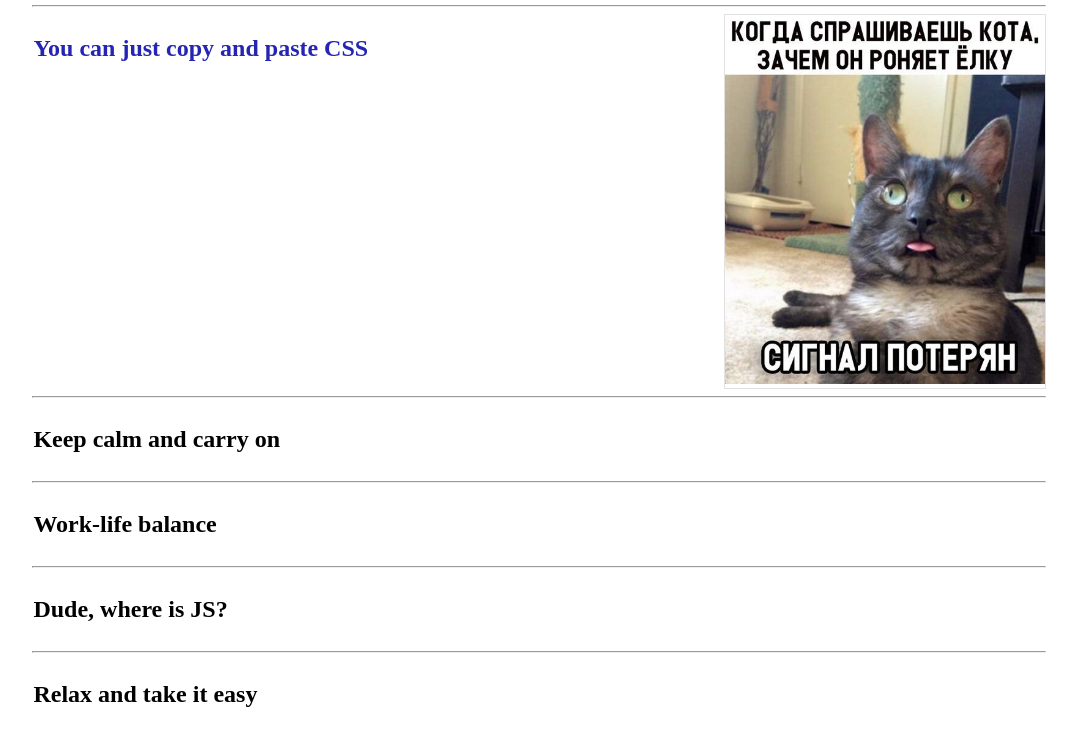
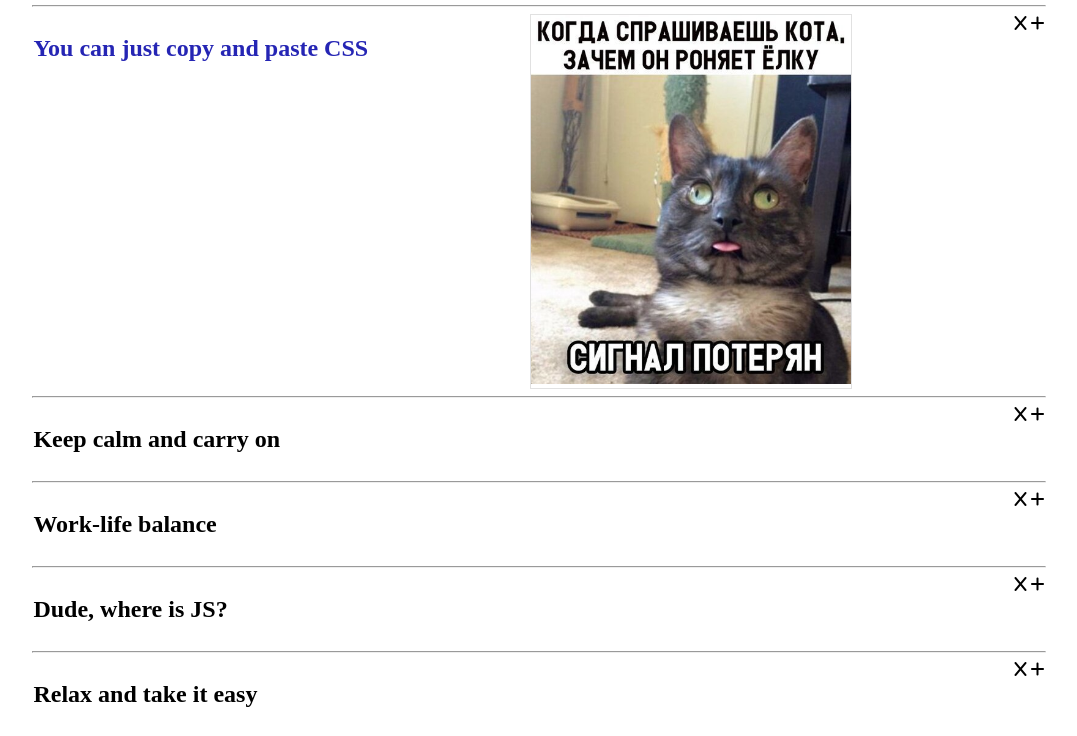
Before and after one commit to PavelTsikhanau/cssBayan, a plain HTML site: page cssBayan/index.html in a window 1280 px wide. Shown: the part 91-827 px from the top of the page, without its empty margins (101-1178 px from the left). Drawn offline with Linux system fonts and the light colour scheme.

Commit message:
feat: change the main layout

```diff
--- a/cssBayan/index.html
+++ b/cssBayan/index.html
@@ -25,10 +25,10 @@
             <article>
                 <img src="./images/memas_1.jpg" alt="memas one">
             </article>
-            <!-- <div class="icons">
+            <div class="icons">
                 <i class="fa-solid fa-x"></i>
                 <i class="fa-solid fa-plus"></i>
-            </div> -->
+            </div>
         </div>
         <hr>
         <div class="accordion">
@@ -37,6 +37,10 @@
             <article>
                 <img src="./images/memas_2.jpg" alt="memas two">
             </article>
+            <div class="icons">
+                <i class="fa-solid fa-x"></i>
+                <i class="fa-solid fa-plus"></i>
+            </div>
         </div>
         <hr>
         <div class="accordion">
@@ -45,6 +49,10 @@
             <article>
                 <img src="./images/memas_3.jpg" alt="memas three">
             </article>
+            <div class="icons">
+                <i class="fa-solid fa-x"></i>
+                <i class="fa-solid fa-plus"></i>
+            </div>
         </div>
         <hr>
         <div class="accordion">
@@ -53,6 +61,10 @@
             <article>
                 <img src="./images/memas_4.jpg" alt="memas four">
             </article>
+            <div class="icons">
+                <i class="fa-solid fa-x"></i>
+                <i class="fa-solid fa-plus"></i>
+            </div>
         </div>
         <hr>
         <div class="accordion">
@@ -61,6 +73,10 @@
             <article>
                 <img src="./images/memas_5.jpeg" alt="memas five">
             </article>
+            <div class="icons">
+                <i class="fa-solid fa-x"></i>
+                <i class="fa-solid fa-plus"></i>
+            </div>
         </div>
     </main>
 
```
